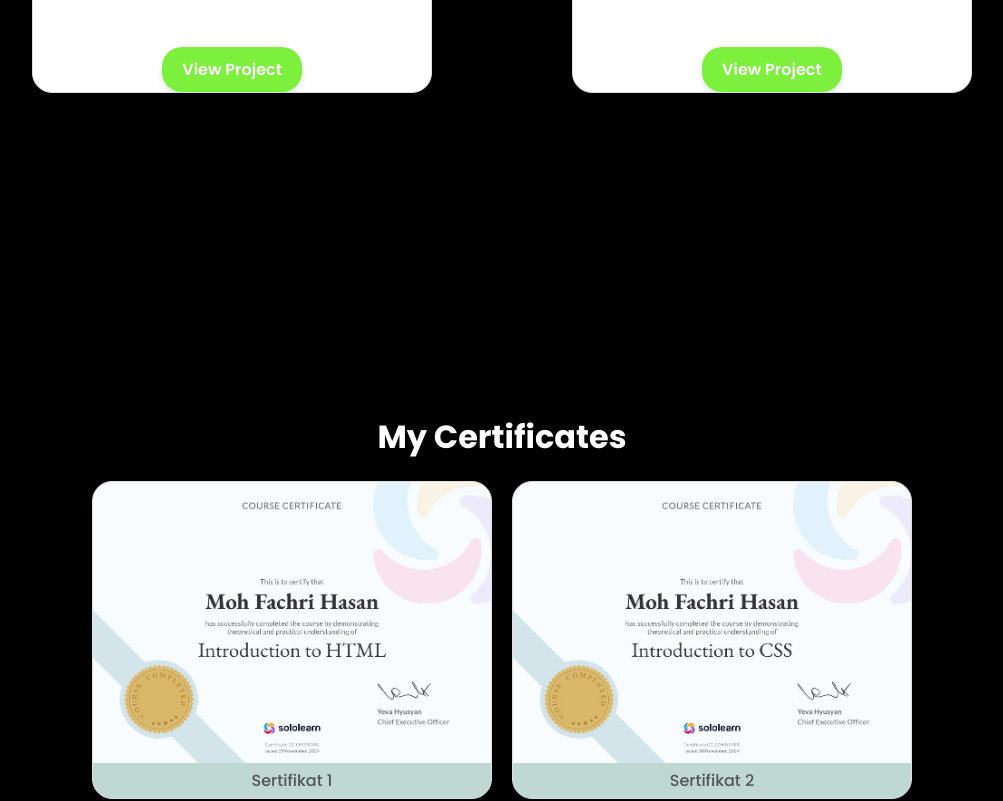
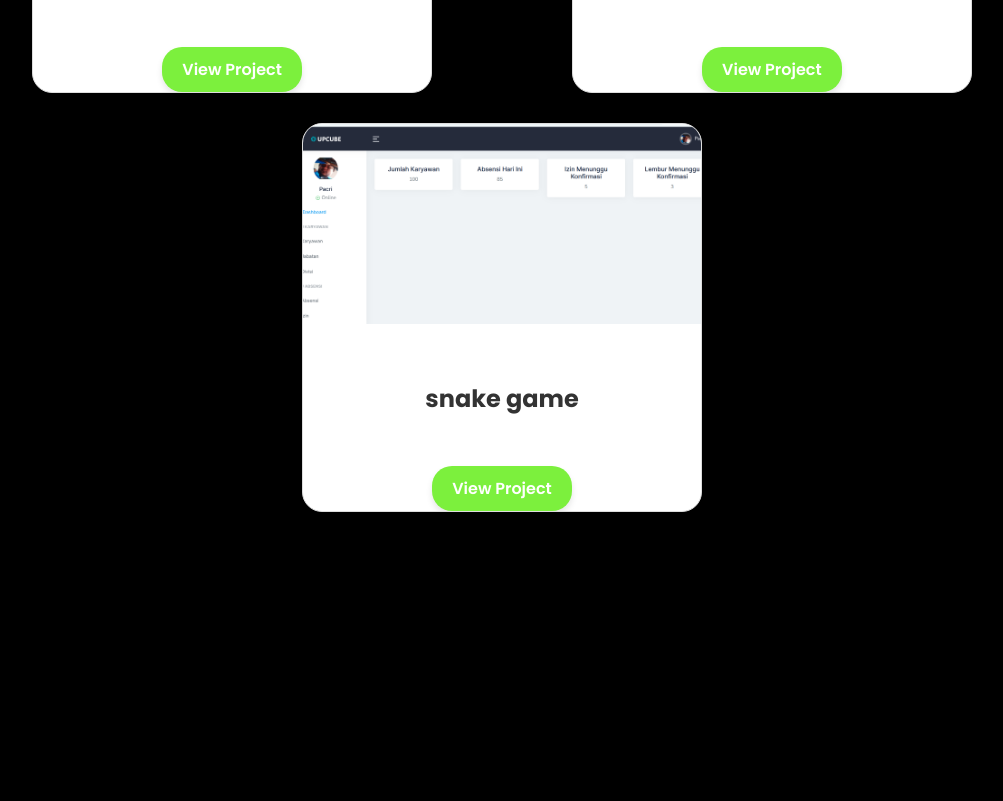
Before and after one commit to fachrihasan15/fachrihasan15_, a plain HTML site: page index.html in a window 1280 px wide. Shown: the part 1703-2504 px from the top of the page, without its empty margins (138-1141 px from the left). Drawn offline with nearby package versions, Linux system fonts and the light colour scheme.

Commit message:
Update index.html

```diff
--- a/index.html
+++ b/index.html
@@ -84,6 +84,12 @@
                 <p></p>
                 <a href="snakegame.html" target="_blank">View Project</a>
             </div>
+            <div class="project-item">
+                <img src="db.png" alt="Project 4">
+                <h3>snake game</h3>
+                <p></p>
+                <a href="https://pacricasan.github.io/WEB/" target="_blank">View Project</a>
+            </div>
         </div>
 
     </section>
```
